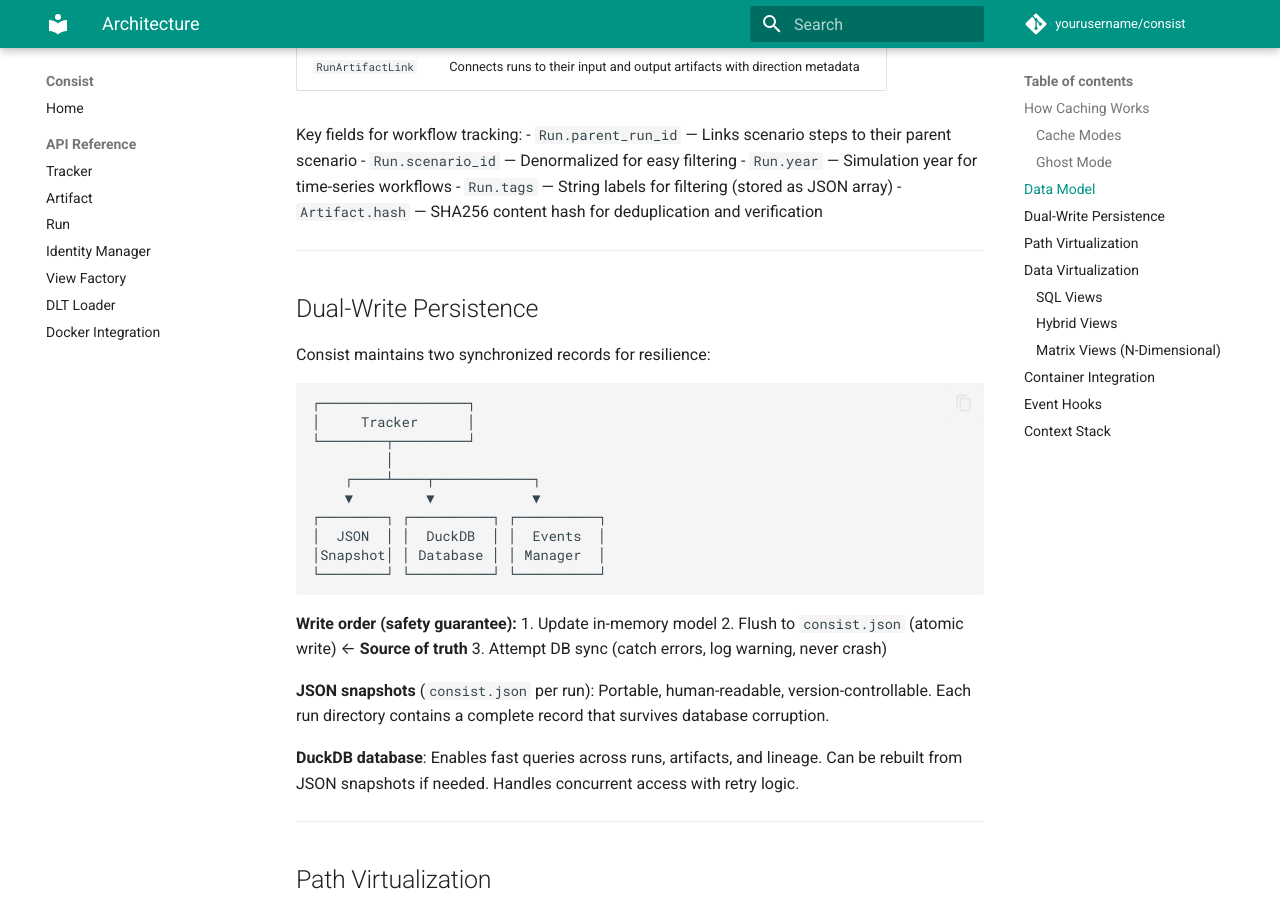
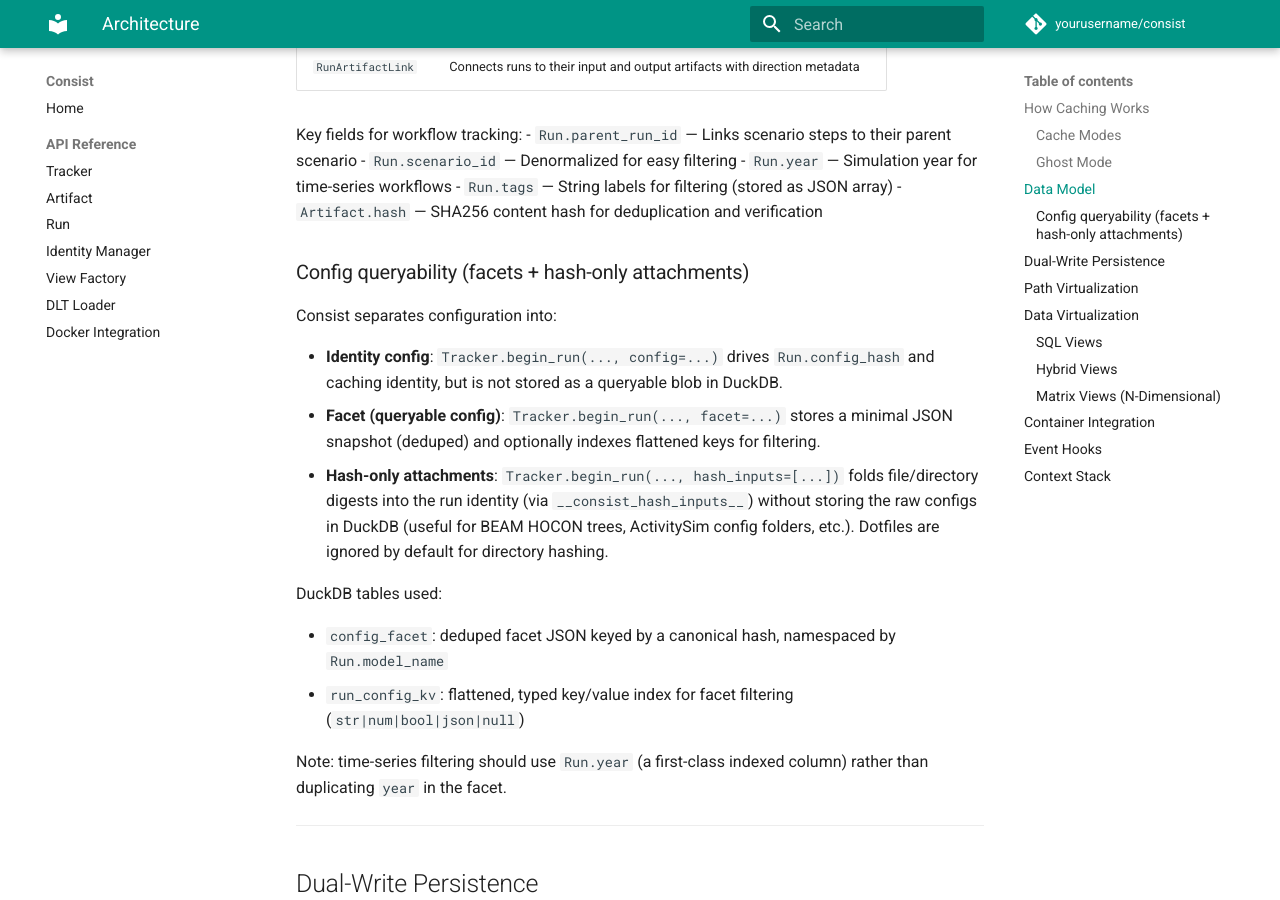
Before and after one commit to LBNL-UCB-STI/consist, an MkDocs documentation site: the page built from docs/architecture.md, in a window 1280 px wide and 900 px high, scrolled down 1647 px. Built offline with MkDocs 1.6.1 and Material for MkDocs 9.7.7, drawn with Linux system fonts in a browser that asks for light colours; comment, search, counter and statistics services are not loaded.

Commit message:
update deps

```diff
--- a/docs/architecture.md
+++ b/docs/architecture.md
@@ -60,6 +60,21 @@ Key fields for workflow tracking:
 - `Run.year` — Simulation year for time-series workflows
 - `Run.tags` — String labels for filtering (stored as JSON array)
 - `Artifact.hash` — SHA256 content hash for deduplication and verification
+
+### Config queryability (facets + hash-only attachments)
+
+Consist separates configuration into:
+
+- **Identity config**: `Tracker.begin_run(..., config=...)` drives `Run.config_hash` and caching identity, but is not stored as a queryable blob in DuckDB.
+- **Facet (queryable config)**: `Tracker.begin_run(..., facet=...)` stores a minimal JSON snapshot (deduped) and optionally indexes flattened keys for filtering.
+- **Hash-only attachments**: `Tracker.begin_run(..., hash_inputs=[...])` folds file/directory digests into the run identity (via `__consist_hash_inputs__`) without storing the raw configs in DuckDB (useful for BEAM HOCON trees, ActivitySim config folders, etc.). Dotfiles are ignored by default for directory hashing.
+
+DuckDB tables used:
+
+- `config_facet`: deduped facet JSON keyed by a canonical hash, namespaced by `Run.model_name`
+- `run_config_kv`: flattened, typed key/value index for facet filtering (`str|num|bool|json|null`)
+
+Note: time-series filtering should use `Run.year` (a first-class indexed column) rather than duplicating `year` in the facet.
 
 ---
 
--- a/pyproject.toml
+++ b/pyproject.toml
@@ -55,7 +55,6 @@ bench = ["polars>=1.35.2"]
 docs = ["mkdocs-material>=9.7.0", "mkdocstrings[python]>=0.30.1"]
 test = ["pytest>=9.0.1", "pytest-cov>=7.0.0", "pytest-mock>=3.15.1"]
 dev = [
-    "alembic>=1.17.2",
     "black>=25.11.0",
     "docker>=7.1.0",
     "dlt>=1.18.2",
```
Also changed, not shown: 1 other file.
